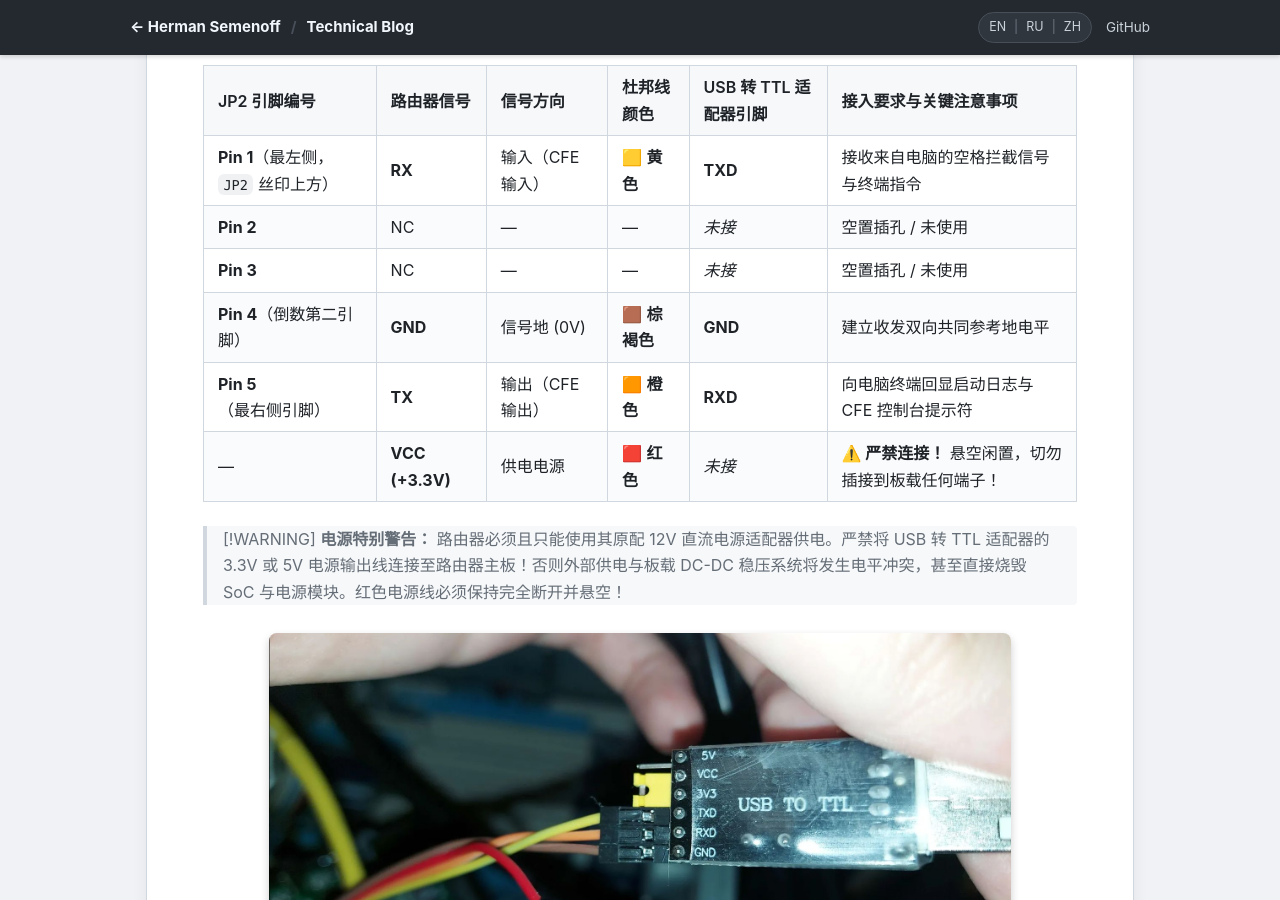
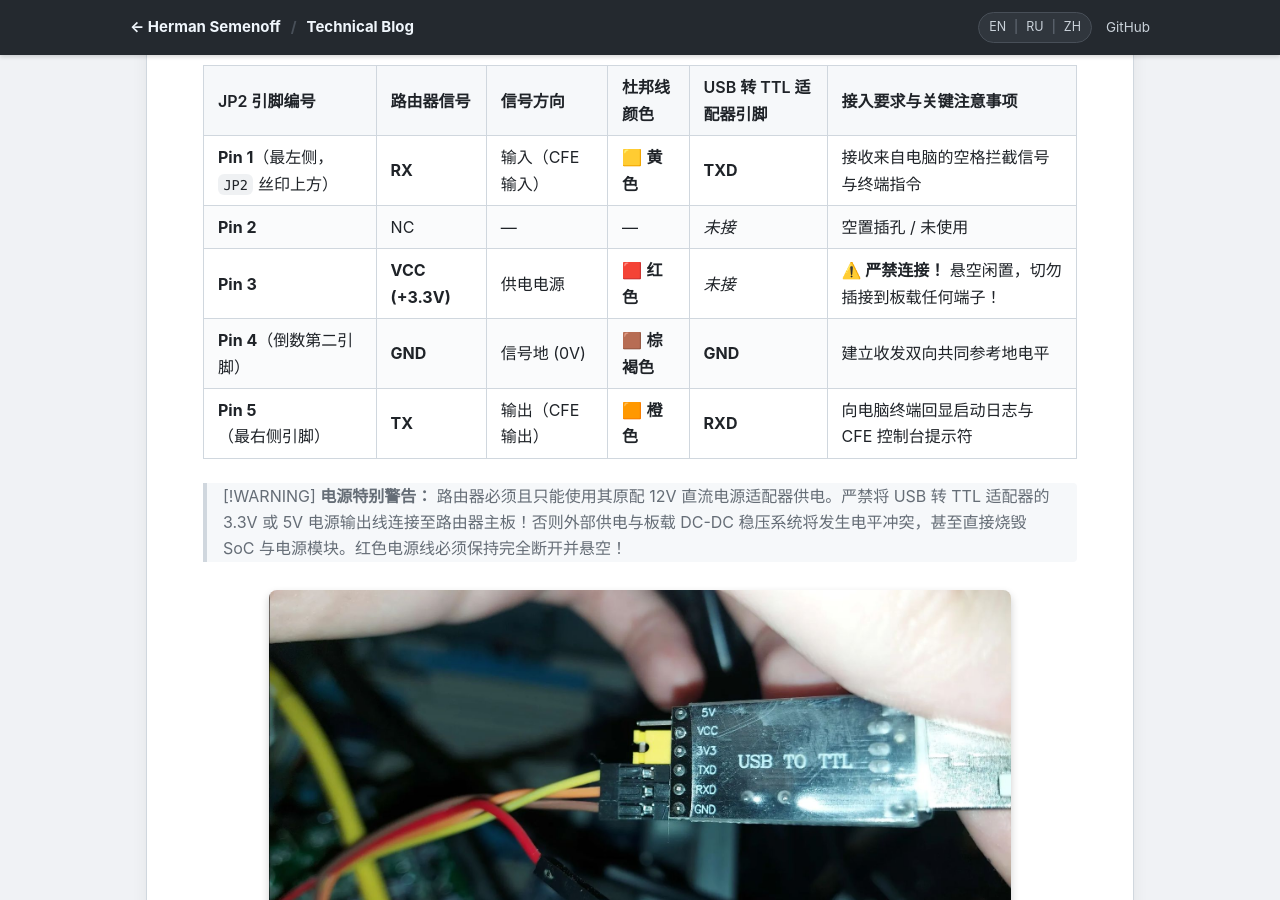
Before and after one commit to GermanAizek/germanaizek.github.io, a Jekyll site: the page built from blog/openwrt-dsl2500u-part1-zh.md, in a window 1280 px wide and 900 px high, scrolled down 3209 px. Built offline with Jekyll 4.4.1, drawn with Linux system fonts in a browser that asks for light colours.

Commit message:
Fix pinout UART in DSL-2500U and minor fixes

```diff
--- a/blog/openwrt-dsl2500u-part1-zh.md
+++ b/blog/openwrt-dsl2500u-part1-zh.md
@@ -67,10 +67,9 @@ title: "移植 OpenWrt 到仅有 8MB 内存的 Broadcom BCM6338 芯片（第 1
 |---|---|---|---|---|---|
 | **Pin 1**（最左侧，`JP2` 丝印上方） | **RX** | 输入（CFE 输入） | 🟨 **黄色** | **TXD** | 接收来自电脑的空格拦截信号与终端指令 |
 | **Pin 2** | NC | — | — | *未接* | 空置插孔 / 未使用 |
-| **Pin 3** | NC | — | — | *未接* | 空置插孔 / 未使用 |
+| **Pin 3** | **VCC (+3.3V)** | 供电电源 | 🟥 **红色** | *未接* | **⚠️ 严禁连接！** 悬空闲置，切勿插接到板载任何端子！ |
 | **Pin 4**（倒数第二引脚） | **GND** | 信号地 (0V) | 🟫 **棕褐色** | **GND** | 建立收发双向共同参考地电平 |
 | **Pin 5**（最右侧引脚） | **TX** | 输出（CFE 输出） | 🟧 **橙色** | **RXD** | 向电脑终端回显启动日志与 CFE 控制台提示符 |
-| — | **VCC (+3.3V)** | 供电电源 | 🟥 **红色** | *未接* | **⚠️ 严禁连接！** 悬空闲置，切勿插接到板载任何端子！ |
 
 > [!WARNING]
 > **电源特别警告：** 路由器必须且只能使用其原配 12V 直流电源适配器供电。严禁将 USB 转 TTL 适配器的 3.3V 或 5V 电源输出线连接至路由器主板！否则外部供电与板载 DC-DC 稳压系统将发生电平冲突，甚至直接烧毁 SoC 与电源模块。红色电源线必须保持完全断开并悬空！
```
Also changed, not shown: blog/index.md (+3 -3 lines), blog/openwrt-dsl2500u-part1-en.md (+1 -2 lines), blog/openwrt-dsl2500u-part1-ru.md (+1 -2 lines), index.md (+2 -2 lines).
